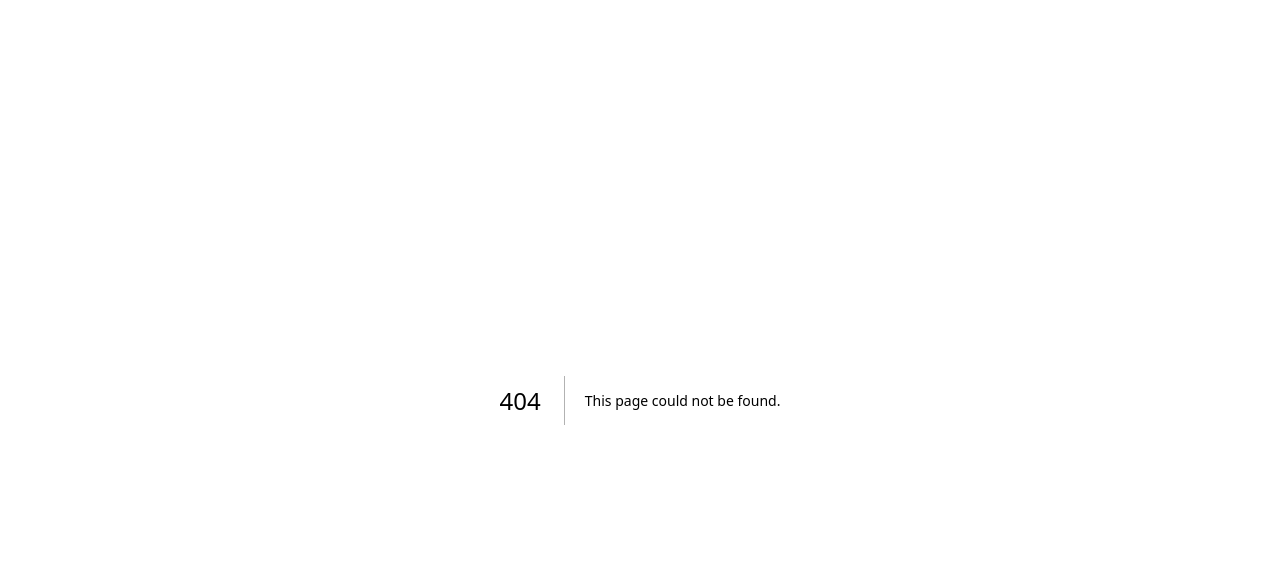
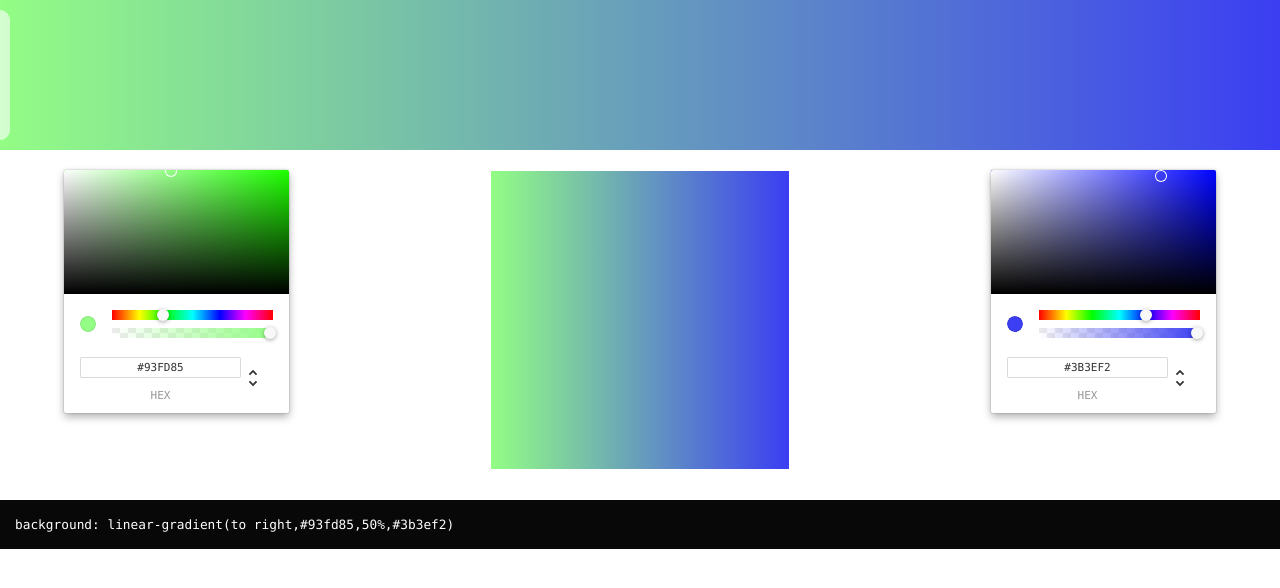
Before and after one commit to ayakuma309/season-app, a Next.js app: page /gradation in a window 1280 px wide. Before the commit this address had no page. Shown: the top 588 px of the page. Built offline with nearby package versions, Linux system fonts and the light colour scheme.

Commit message:
feat: グラデーション実装

```diff
--- a/src/components/common/Layout.tsx
+++ b/src/components/common/Layout.tsx
@@ -8,7 +8,7 @@ const Layout: React.FC<CommonTypeProps> = ({
     return (
         <div className="min-h-screen items-center justify-center font-mono">
             <Header />
-            <main className="flex min-h-screen flex-col items-center justify-between p-24">
+            <main className="flex min-h-screen flex-col items-center p-24">
                 {children}
             </main>
         </div>
--- /dev/null
+++ b/src/pages/gradation.tsx
@@ -0,0 +1,123 @@
+import React, { useEffect, useRef, useState } from "react";
+import { ColorResult, ChromePicker } from "react-color";
+import Draggable, { DraggableEvent, DraggableData } from "react-draggable";
+import Style from "@/styles/gradation.module.css";
+
+const Gradation = () => {
+  const [hexStart, setHexStart] = useState("#93fd85");
+  const [hexEnd, setHexEnd] = useState("#3b3ef2");
+  const [midPoint, setMidPoint] = useState("50%");
+  const [firstGradationWidth, setFirstGradationWidth] = useState<number>(0);
+
+  const gradation = "linear-gradient(to right," + hexStart + "," + midPoint + "," + hexEnd + ")";
+
+  const handleChangeStart = (color: ColorResult) => {
+    setHexStart(color.hex);
+  };
+  const handleChangeEnd = (color: ColorResult) => {
+    setHexEnd(color.hex);
+  };
+
+
+  const gradationPadding = 10;
+  const barWidth = 20;
+  const barPositionAdjust = gradationPadding * 2 + barWidth;
+
+  useEffect(() => {
+    setFirstGradationWidth(Math.ceil(window.innerWidth * 0.9));
+  }, []);
+
+  let maxPosition = firstGradationWidth - barPositionAdjust;
+  const minPosition = gradationPadding * 2 - barWidth;
+
+  let useWidth = firstGradationWidth - barPositionAdjust;
+
+  const gradationWidth = useRef<HTMLDivElement | null>(null);
+  if (gradationWidth.current) {
+    useWidth = gradationWidth.current.offsetWidth - barPositionAdjust;
+    maxPosition = gradationWidth.current.offsetWidth - barPositionAdjust;
+  }
+
+  const [currentX, setCurrentX] = useState(firstGradationWidth / 2 - barWidth);
+
+  const barDrag = (event: DraggableEvent, data: DraggableData) => {
+    if (event) {
+      const currentPer = Math.floor((data.x / useWidth) * 100);
+      if (currentPer >= 100) {
+        setMidPoint("100%");
+        setCurrentX(maxPosition - barWidth);
+      } else if (currentPer <= 0) {
+        setMidPoint("0%");
+        setCurrentX(minPosition);
+      } else {
+        setMidPoint(currentPer + "%");
+        setCurrentX(data.x);
+      }
+    }
+  };
+
+
+  const gradationClick = (event: React.MouseEvent<HTMLInputElement>) => {
+    const whiteSpace = (document.body.offsetWidth * (1 - 90/100)) / 2;
+    const relativePosition = event.clientX - whiteSpace - gradationPadding;
+    const relativePer = Math.max(0, Math.min(100, (relativePosition / useWidth) * 100));
+
+    setCurrentX(Math.max(minPosition, Math.min(maxPosition, relativePosition)));
+    setMidPoint(relativePer + "%");
+};
+
+
+  return (
+    <div>
+      <div
+        ref={gradationWidth}
+        onClick={gradationClick}
+        className={Style.gradation}
+        style={{
+          padding: gradationPadding + "px",
+          background: gradation,
+        }}
+      >
+        <Draggable
+          onDrag={barDrag}
+          bounds="parent"
+          axis="x"
+          position={{
+            x: currentX,
+            y: 0,
+          }}
+        >
+          <div
+            className={Style.bar}
+            style={{
+              width: barWidth + "px",
+            }}
+          ></div>
+        </Draggable>
+      </div>
+      <div className={Style.color_picker}>
+        <div>
+          <ChromePicker color={hexStart} onChange={handleChangeStart} />
+        </div>
+        <div
+          className={Style.color_image}
+          style={{
+            background: gradation,
+          }}
+        >
+          <form>
+
+          </form>
+        </div>
+        <div>
+          <ChromePicker color={hexEnd} onChange={handleChangeEnd} />
+        </div>
+      </div>
+      <code className={Style.code}>
+        background: linear-gradient(to right,{hexStart},{midPoint},{hexEnd})
+      </code>
+    </div>
+  )
+}
+
+export default Gradation
--- a/src/pages/index.tsx
+++ b/src/pages/index.tsx
@@ -8,6 +8,9 @@ export default function Home() {
             <Link href="/pixel">
                 Pixel
             </Link>
+            <Link href="/gradation">
+                Gradation
+            </Link>
         </Layout>
     );
 }
--- /dev/null
+++ b/src/styles/gradation.module.css
@@ -0,0 +1,58 @@
+.code {
+  display: block;
+  width: 100%;
+  background: #080808;
+  color: #ffffff;
+  margin: 30px 0;
+  padding: 15px;
+  box-sizing: border-box;
+  font-size: 0.8em;
+}
+.gradation {
+  position: relative;
+  height: 150px;
+  width: 100%;
+  box-sizing: border-box;
+}
+
+.bar {
+  display: inline-block;
+  height: 100%;
+  margin: 0 auto;
+  text-align: center;
+  border: 1px solid #fff;
+  background: #fff;
+  opacity: 0.6;
+  border-radius: 10px;
+  box-sizing: border-box;
+}
+.color_picker {
+  width: 90%;
+  display: flex;
+  justify-content: space-around;
+  margin: 20px auto;
+}
+
+.color_image{
+  width: 300px;
+  height: 300px;
+  border: 1px solid #fff;
+  cursor: pointer;
+  background-color: #fff;
+  margin: 0 auto;
+}
+
+/* メディアクエリ */
+@media screen and (max-width: 768px) {
+  .color_picker {
+    display: flex;
+    flex-direction: column;
+    justify-content: center;
+    align-items: center;
+  }
+  .color_image{
+    width: 250px;
+    height: 250px;
+    margin: 10px;
+  }
+}
```
